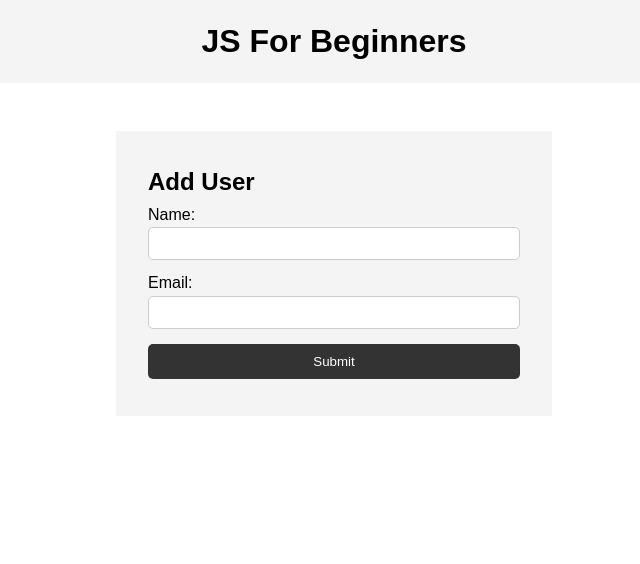
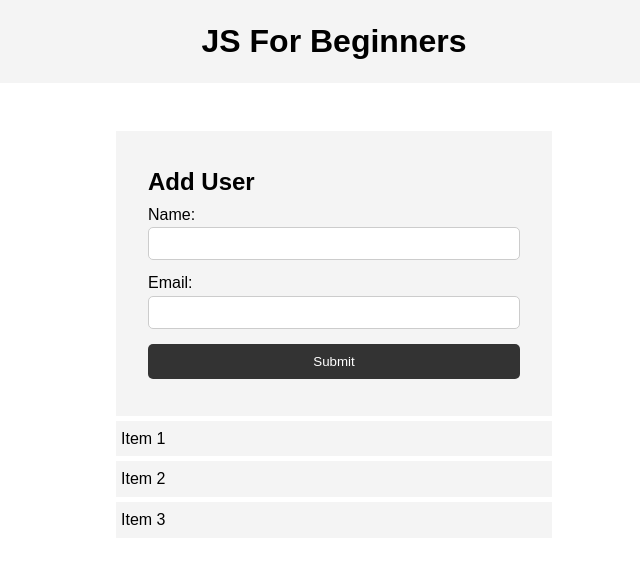
Before and after one commit to kusht07/Front-end-Course, a plain HTML site: page other_practice/apps/basic_js/index.html in a window 1280 px wide. Shown: the whole page, without its empty margins (306-946 px from the left). Drawn offline with Linux system fonts and the light colour scheme.

Commit message:
practice

```diff
--- a/other_practice/apps/basic_js/index.html
+++ b/other_practice/apps/basic_js/index.html
@@ -29,14 +29,12 @@
 
       <ul id="users"></ul>
 
-      <!-- <ul class="items">
+      <ul class="items">
         <li class="item">Item 1</li>
         <li class="item">Item 2</li>
         <li class="item">Item 3</li>
-      </ul> -->
+      </ul>
     </section>
-
-
     <script src="main.js"></script>
   </body>
 </html>
```
